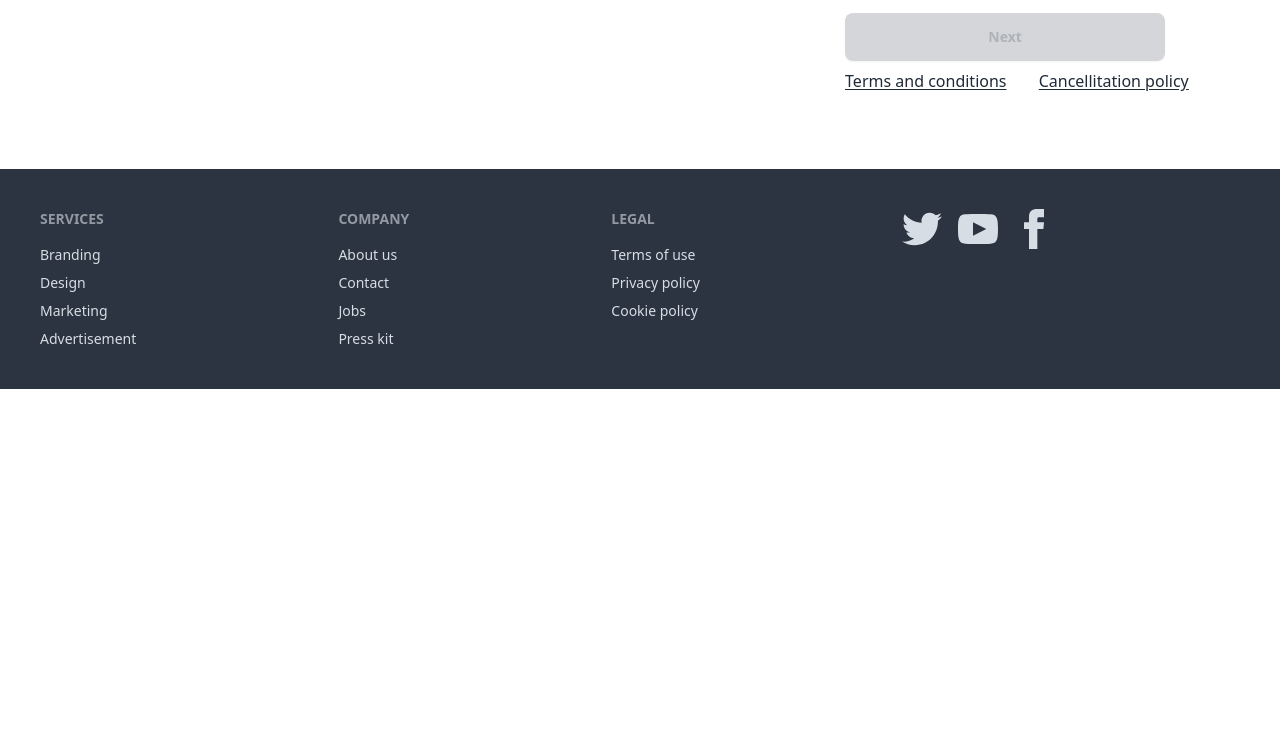
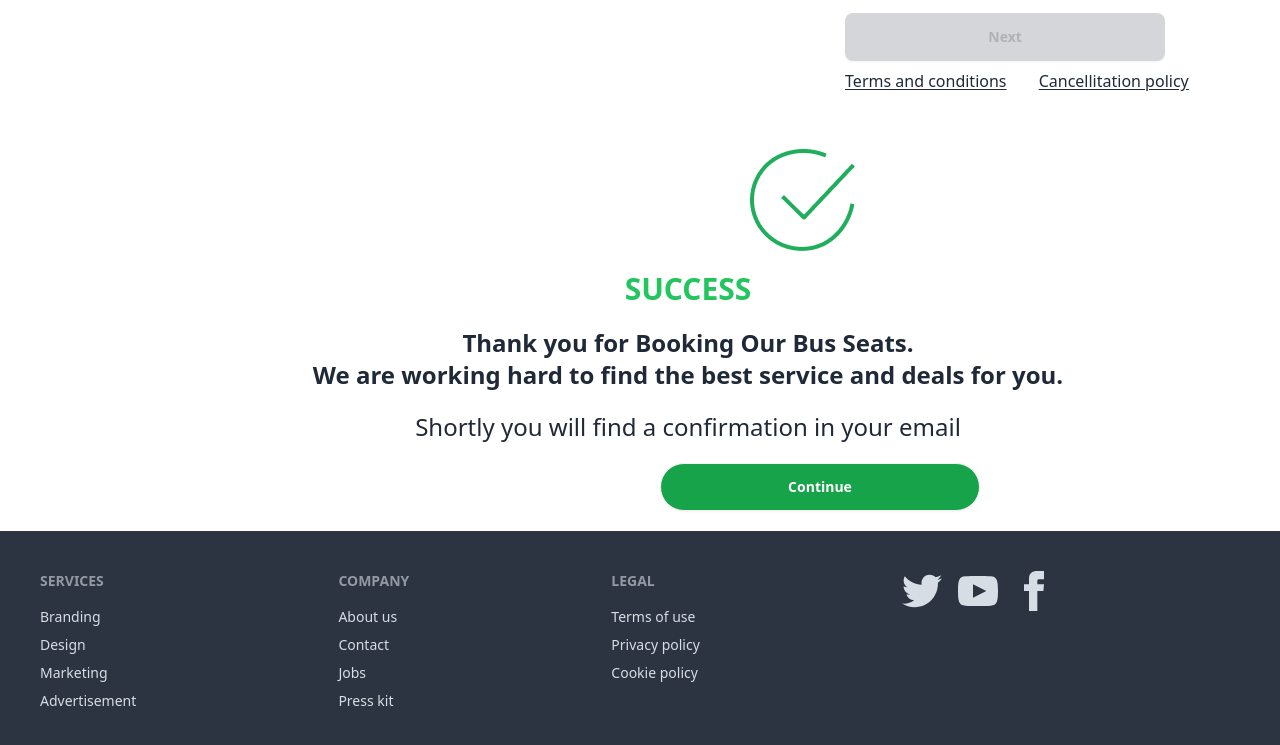
Before and after one commit to nafis200/assignment-5, a plain HTML site: page index.html in a window 1280 px wide. Shown: the part 2776-3521 px from the top of the page. Before the commit the page ends 3165 px from the top, so only its background shows below. Drawn offline with nearby package versions, Linux system fonts and the light colour scheme.

Commit message:
design done

```diff
--- a/index.html
+++ b/index.html
@@ -137,7 +137,6 @@
             </div>
        </div>
         </section>
-        <!-- start problem -->
         <section class="flex ml-40 space-x-10">
           <!-- 1 -->
           <section class="mt-5 p-6">
@@ -310,7 +309,21 @@
            </section>
           </section>
         </section>
-        <!-- end problem -->
+
+        <!-- success -->
+
+        <section class="">
+            <div class="">
+               <img src="../success.png" class="ml-[750px]" alt="">
+               <p class="text-3xl font-bold text-green-500 text-center ml-24 mt-5">SUCCESS</p>
+            </div>
+            <div>
+               <h1 class="text-2xl font-bold text-center ml-24 mt-5">Thank you for Booking Our Bus Seats.  <br>
+                We are working hard to find the best service and deals for you. </h1>
+               <h1 class="text-2xl font-extralight text-center ml-24 mt-5"> Shortly you will find a confirmation in your email </h1>
+               <button class="btn btn-wide ml-[660px] mt-5 text-white bg-green-600 rounded-full w-full max-w-xs">Continue</button>
+            </div>
+        </section>
 
     </main>
     <footer class="mt-5">
```
